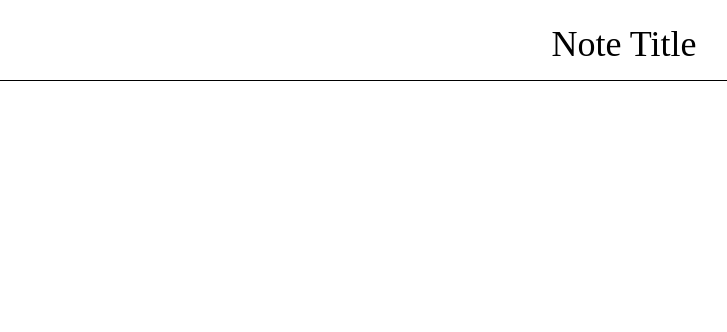
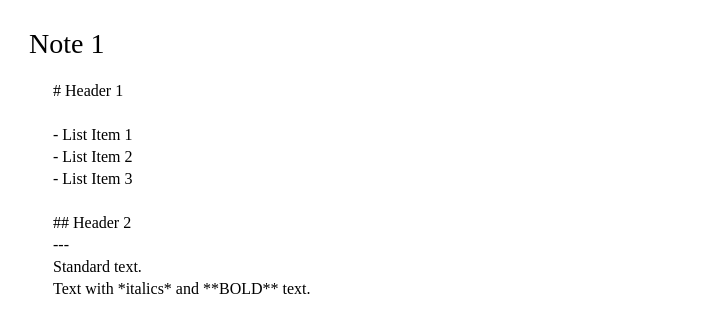
Before and after one commit to samwindham1/markdown-notes, a React app: page / in a window 1280 px wide. Shown: the top 332 px of the page, without its empty margins (52-779 px from the left). Built offline with nearby package versions, Linux system fonts and the light colour scheme; the HTML template or start-up script is replaced by a standard one.

Commit message:
sidebar style

```diff
--- a/src/App/App.jsx
+++ b/src/App/App.jsx
@@ -1,6 +1,6 @@
 import React, { Component } from 'react';
 
-import Header from './Header/Header';
+import Sidebar from './Sidebar/Sidebar';
 import Main from './Main/Main';
 
 class App extends Component {
@@ -8,11 +8,11 @@ class App extends Component {
     const appStyle = {
       height: '100%',
       width: '100%',
-      position: 'relative'
+      display: 'flex'
     }
     return (
       <div id="app" style={appStyle}>
-        <Header/>
+        <Sidebar/>
         <Main/>
       </div>
     )
--- a/src/App/Header/Header.jsx
+++ /dev/null
@@ -1,26 +0,0 @@
-import React, { Component } from 'react';
-import BackButton from './BackButton';
-import Title from './Title';
-
-class Header extends Component {
-  render() {
-    const headerStyle = {
-      borderBottom: 'solid 1px black',
-      height: '72px',
-      width: '100%',
-      position: 'absolute',
-      top: '0',
-      left: '0',
-      zIndex: 100
-    }
-
-    return (
-      <header id="header" style={headerStyle}>
-        <BackButton/>
-        <Title text="Note Title"/>
-      </header>
-    )
-  }
-}
-
-export default Header;
--- a/src/App/Main/Editor/Editor.css
+++ b/src/App/Main/Editor/Editor.css
@@ -1,6 +1,12 @@
+.responsive {
+  width: 75%;
+  height: 100%;
+  margin: 0 auto;
+}
+
+
 .editor {
-  display: inline-block;
-  width: 100%;
+  display: block;
   height: 100%;
 }
 
--- a/src/App/Main/Editor/Editor.jsx
+++ b/src/App/Main/Editor/Editor.jsx
@@ -14,9 +14,11 @@ class Editor extends Component {
     });
 
     return (
-      <div id={'editor__' + data.id} className={style.editor} contentEditable="true" suppressContentEditableWarning="true">
-        {lines}
-        <Line />
+      <div className="col-8 height-100">
+        <div id={'editor__' + data.id} className={style.editor} contentEditable="true" suppressContentEditableWarning="true">
+          {lines}
+          <Line />
+        </div>
       </div>
     )
   }
--- a/src/App/Main/Editor/Line.css
+++ b/src/App/Main/Editor/Line.css
@@ -1,6 +1,6 @@
 .line {
   display: block;
   width: 100%;
-  padding: 6px 0;
+  padding: 2px 0;
   margin: 0;
 }
--- a/src/App/Main/Editor/Line.jsx
+++ b/src/App/Main/Editor/Line.jsx
@@ -3,7 +3,7 @@ import style from './Line.css';
 
 class Line extends Component {
   render() {
-    const line = this.props.text ? this.props.text: <span>&nbsp;</span>;
+    const line = this.props.text ? this.props.text: <br/>;
 
     return (
       <div className={style.line}>
--- a/src/App/Main/Main.css
+++ b/src/App/Main/Main.css
@@ -1,14 +1,13 @@
 .main {
-  position: absolute;
-  top: 72px;
-  bottom: 0;
-  left: 0;
-  right: 0;
-  overflow-y: auto
+  flex-grow: 1;
+  float: left;
+  height: 100%;
 }
 .container {
-  height: calc(100% - 24px);
-  width: 85%;
+  display: block;
+  height: calc(100% - 72px);
+  width: calc(100% - 24px);
   margin: 0 auto;
-  padding: 12px;
+  margin-left: 24px;
+  overflow-y: auto;
 }
--- a/src/App/Main/Main.jsx
+++ b/src/App/Main/Main.jsx
@@ -1,12 +1,13 @@
 import React, { Component } from 'react';
 import style from './Main.css';
+import Title from './Title';
 import Editor from './Editor/Editor';
 
 class Main extends Component {
   render() {
-
     return (
       <div id="main" className={style.main}>
+        <Title text={'Note 1'} />
         <div className="container" className={style.container}>
           <Editor />
         </div>
--- a/src/App/Header/Title.jsx
+++ b/src/App/Main/Title.jsx
@@ -3,16 +3,17 @@ import React, { Component } from 'react';
 class Title extends Component {
   render() {
     const style = {
-      fontSize: 36,
-      marginLeft: 72,
-      height: '100%',
+      width: '100%',
+      fontSize: 28,
+      height: 72,
       lineHeight: '72px',
-      textAlign: 'center'
     }
 
     return (
-      <div id="title" style={style}>
-        {this.props.text}
+      <div className="col-8">
+        <div id="title" style={style}>
+          {this.props.text}
+        </div>
       </div>
     )
   }
--- /dev/null
+++ b/src/App/Sidebar/Sidebar.jsx
@@ -0,0 +1,20 @@
+import React, { Component } from 'react';
+
+class Sidebar extends Component {
+  render() {
+    const style = {
+      float: 'left',
+      borderRight: 'solid 1px #eee',
+      backgroundColor: '#fafafa',
+      height: '100%',
+      width: 72,
+    }
+
+    return (
+      <div id="sidebar" style={style}>
+      </div>
+    )
+  }
+}
+
+export default Sidebar;
```
Also changed, not shown: src/App/Sidebar/BackButton.jsx (renamed from src/App/Header/BackButton.jsx).
